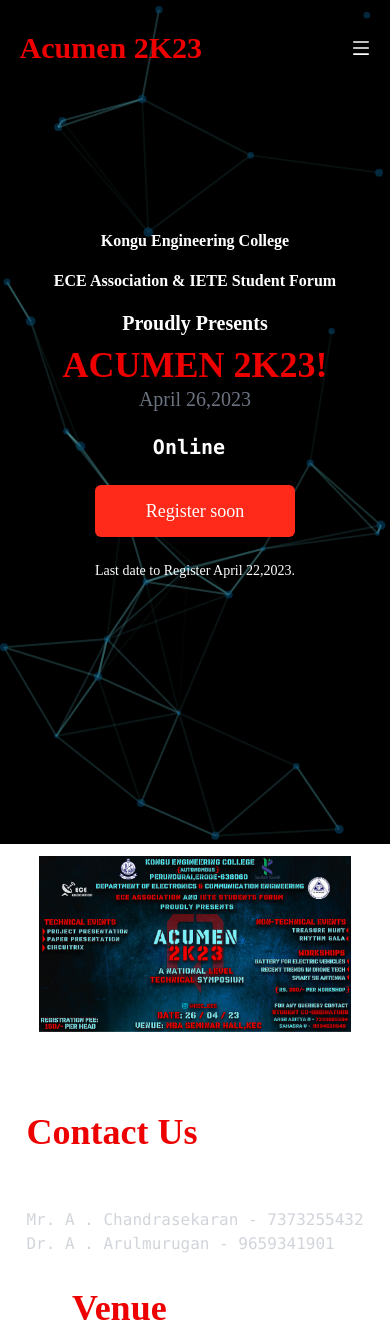
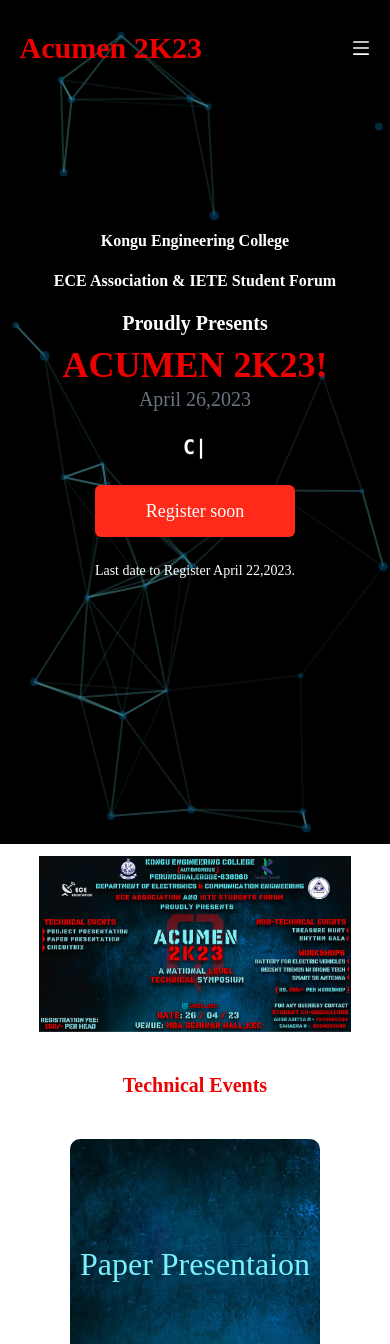
Before and after one commit to sujitbalasubramanian/acumen, a React (Create React App) app: page / in a window 390 px wide. Shown: the top 1344 px of the page. Built offline with nearby package versions, Linux system fonts and the light colour scheme.

Commit message:
added event in home

```diff
--- a/src/Components/Model.css
+++ b/src/Components/Model.css
@@ -36,7 +36,7 @@
 @media only screen and (max-width : 768px) {
   .model-head {
     overflow-y:scroll;
-    margin: 1.5px;
+    margin: 1.5rem;
   }
   .dialog-box {
     max-height: 560px;
--- a/src/Pages/Home.jsx
+++ b/src/Pages/Home.jsx
@@ -5,6 +5,7 @@
 import Landing from '../Components/Landing'
 import Header from '../Components/header'
 import VantaBg from '../Components/VantaBg'
+import Events from '../Components/Events'
 
 function Home(){
     return(
@@ -14,6 +15,7 @@
             <NavBar/>
             <Landing/>
             <AboutUs/>
+            <Events/>
             <Footer/>
 
         </div>
```
Also changed, not shown: 12 other files (tests, documents, lock files or other folders).
